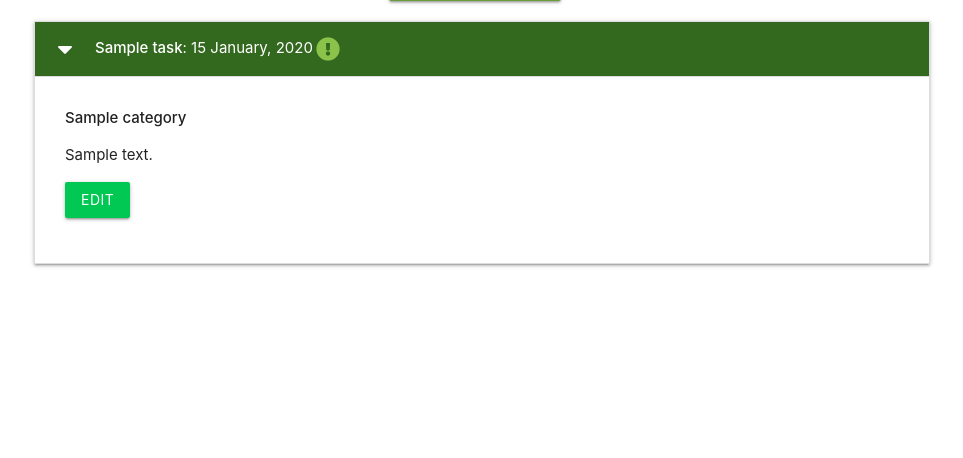
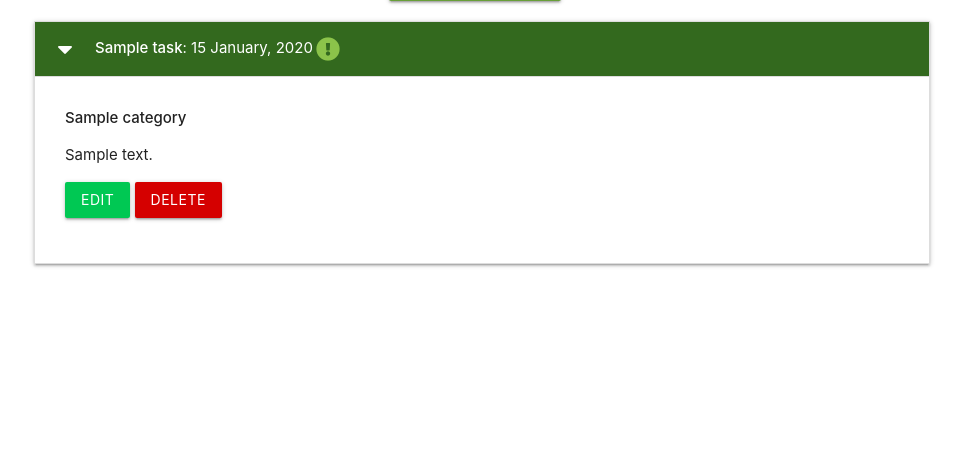
Before and after one commit to siobhanlgorman/Task-Manager-Mini-Project, a Flask app: page / in a window 1280 px wide, after a click that opens the changed part. Shown: the part 212-670 px from the top of the page, without its empty margins (158-1121 px from the left). Run offline with Flask 2, Linux system fonts and the light colour scheme; tables that the repository leaves empty hold one stand-in row (values such as "Sample post").

Commit message:
Add function to delete tasks

```diff
--- a/taskmanager/routes.py
+++ b/taskmanager/routes.py
@@ -36,7 +36,7 @@ def edit_category(category_id):
     return render_template("edit_category.html", category=category)
 
 
-@app.route("/delete_category/<int:category_id>", methods=["GET", "POST"])
+@app.route("/delete_category/<int:category_id>")
 def delete_category(category_id):
     category = Category.query.get_or_404(category_id)
     db.session.delete(category)
@@ -71,3 +71,11 @@ def edit_task(task_id):
         task.category_id = request.form.get("category_id")
         db.session.commit()
     return render_template("edit_task.html", task=task, categories=categories)
+
+
+@app.route("/delete_task/<int:task_id>")
+def delete_task(task_id):
+    task = Task.query.get_or_404(task_id)
+    db.session.delete(task)
+    db.session.commit()
+    return redirect(url_for("home"))
--- a/taskmanager/templates/tasks.html
+++ b/taskmanager/templates/tasks.html
@@ -27,10 +27,10 @@
             <p>{{ task.task_description }}</p>
             <p>
                 <a href="{{ url_for('edit_task', task_id=task.id) }}" class="btn green accent-4">Edit</a>
+                <a href="{{ url_for('delete_task', task_id=task.id) }}" class="btn red accent-4">Delete</a>
             </p>
         </div>
     </li>
     {% endfor %}
-
 </ul>
 {% endblock %}
```
